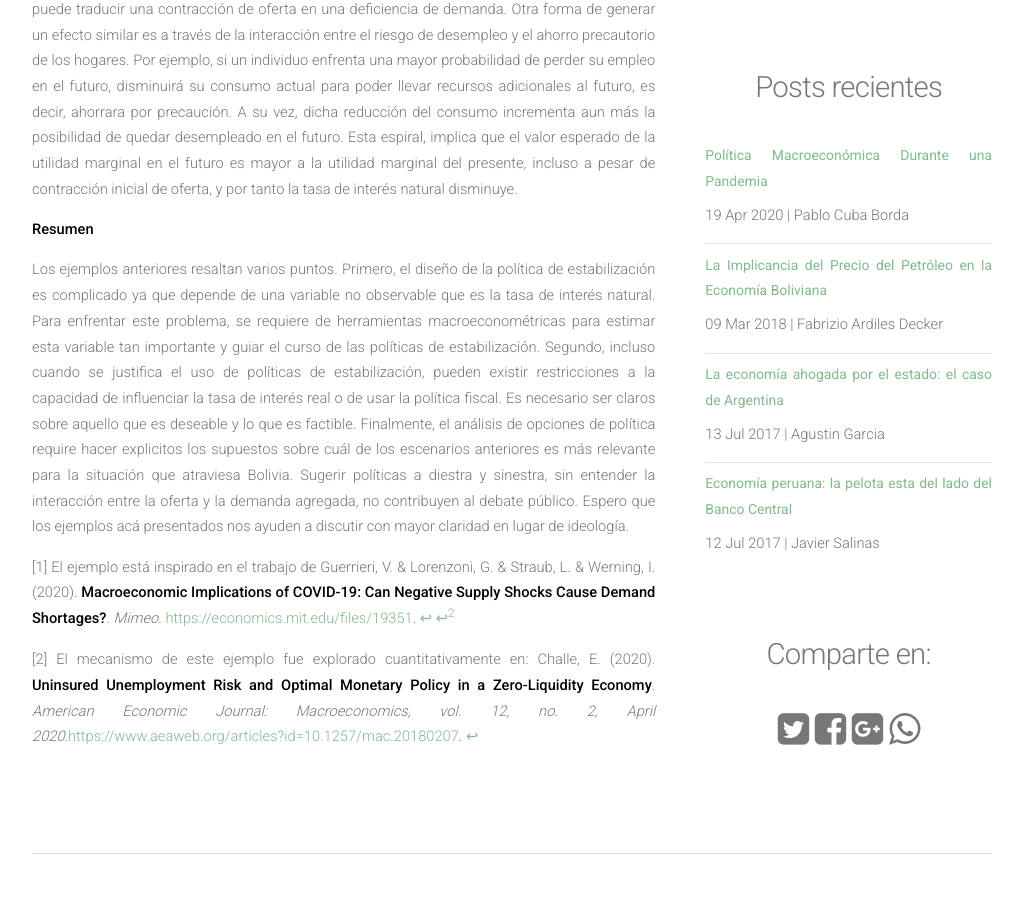
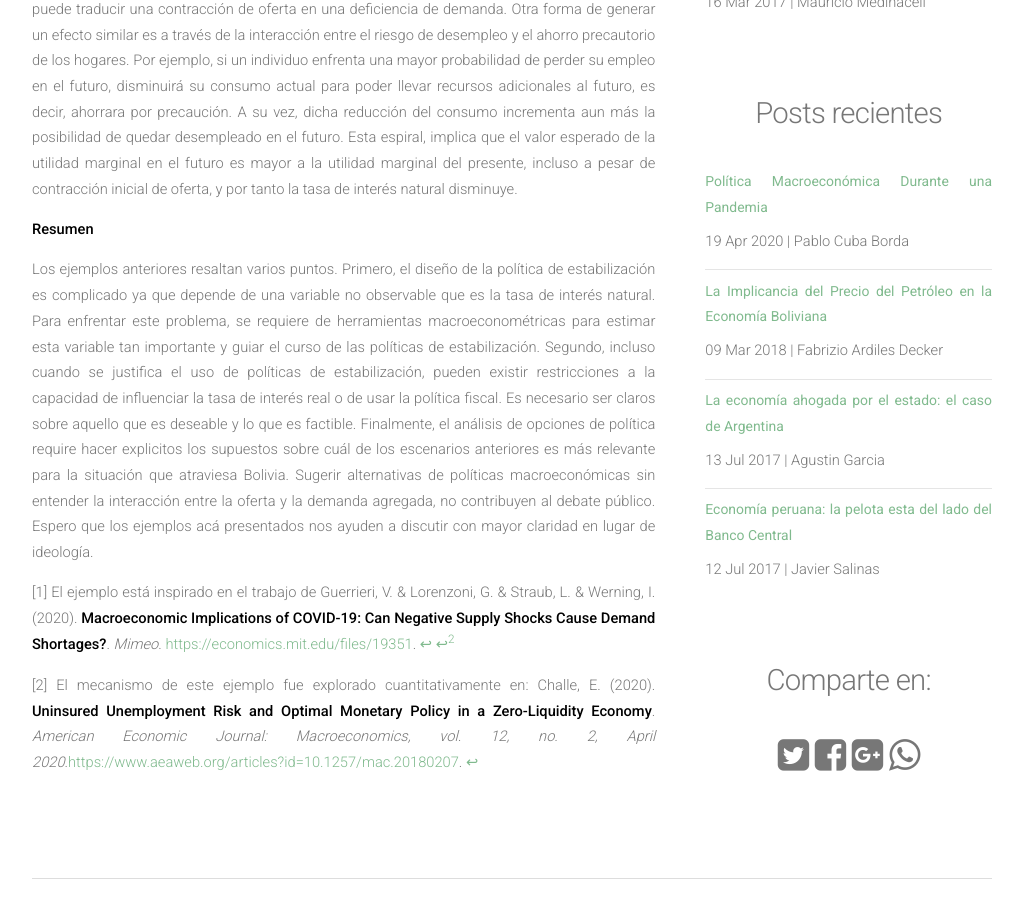
Before and after one commit to faroeconomics/faroeconomics.github.io, a Jekyll site: the page built from _posts/2020-04-19-macroeconomia-y-pandemia.markdown, in a window 1280 px wide and 900 px high, scrolled down 3360 px. Shown: the whole window, without its empty margins (128-1151 px from the left). Built offline with Jekyll 4.4.1, drawn with Linux system fonts in a browser that asks for light colours; nearby versions of some CDN libraries; library files that are not in the unit come from our copies; a script that is not in the unit is left out; comment, search, counter and statistics services are not loaded.

Commit message:
updated website

```diff
--- a/_posts/2020-04-19-macroeconomia-y-pandemia.markdown
+++ b/_posts/2020-04-19-macroeconomia-y-pandemia.markdown
@@ -44,7 +44,7 @@ El mecanismo de bienes complementarios en la economía de dos sectores no es el
 
 __Resumen__
 
-Los ejemplos anteriores resaltan varios puntos. Primero, el diseño de la política de estabilización es complicado ya que depende de una variable no observable que es la tasa de interés natural. Para enfrentar este problema, se requiere de herramientas macroeconométricas para estimar esta variable tan importante y guiar el curso de las políticas de estabilización. Segundo, incluso cuando se justifica el uso de políticas de estabilización, pueden existir restricciones a la capacidad de influenciar la tasa de interés real o de usar la política fiscal. Es necesario ser claros sobre aquello que es deseable y lo que es factible. Finalmente, el análisis de opciones de política require hacer explicitos los supuestos sobre cuál de los escenarios anteriores es más relevante para la situación que atraviesa Bolivia. Sugerir políticas a diestra y sinestra, sin entender la interacción entre la oferta y la demanda agregada, no contribuyen al debate público. Espero que los ejemplos acá presentados nos ayuden a discutir con mayor claridad en lugar de ideología.
+Los ejemplos anteriores resaltan varios puntos. Primero, el diseño de la política de estabilización es complicado ya que depende de una variable no observable que es la tasa de interés natural. Para enfrentar este problema, se requiere de herramientas macroeconométricas para estimar esta variable tan importante y guiar el curso de las políticas de estabilización. Segundo, incluso cuando se justifica el uso de políticas de estabilización, pueden existir restricciones a la capacidad de influenciar la tasa de interés real o de usar la política fiscal. Es necesario ser claros sobre aquello que es deseable y lo que es factible. Finalmente, el análisis de opciones de política require hacer explicitos los supuestos sobre cuál de los escenarios anteriores es más relevante para la situación que atraviesa Bolivia. Sugerir alternativas de políticas macroeconómicas sin entender la interacción entre la oferta y la demanda agregada, no contribuyen al debate público. Espero que los ejemplos acá presentados nos ayuden a discutir con mayor claridad en lugar de ideología.
 
 
 [^1]: [1] El ejemplo está inspirado en el trabajo de  Guerrieri, V. & Lorenzoni, G. & Straub, L. & Werning, I. (2020). __Macroeconomic Implications of COVID-19: Can Negative Supply Shocks Cause Demand Shortages?__. *Mimeo*. [https://economics.mit.edu/files/19351](https://economics.mit.edu/files/19351).
```
